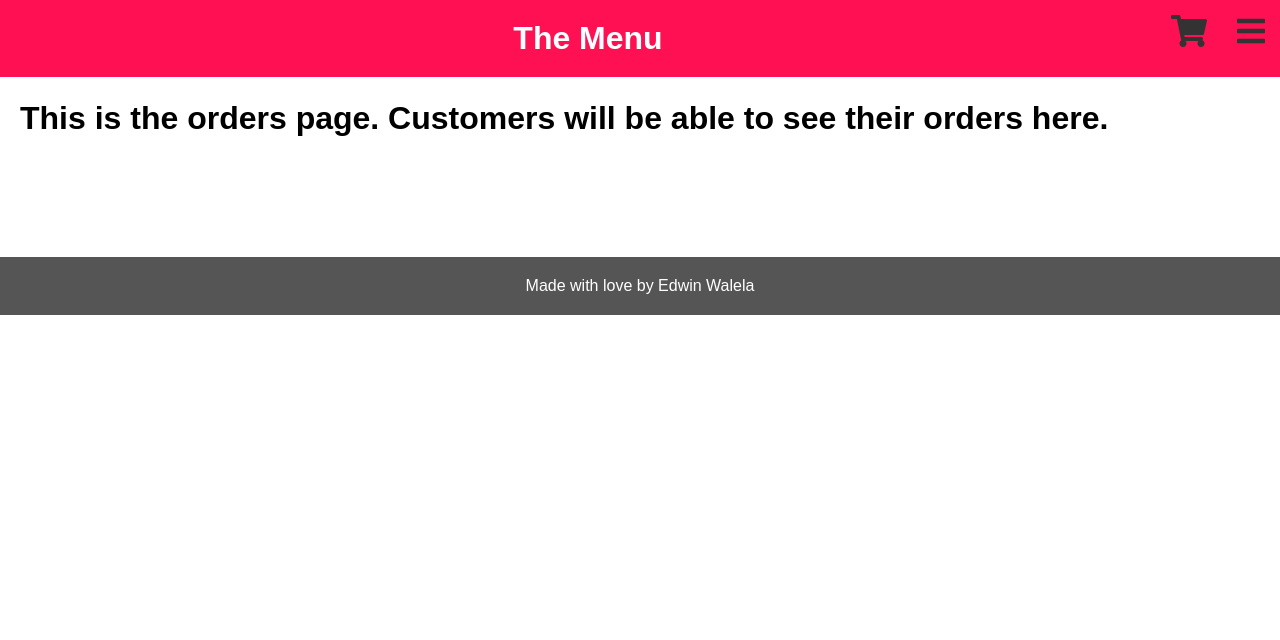
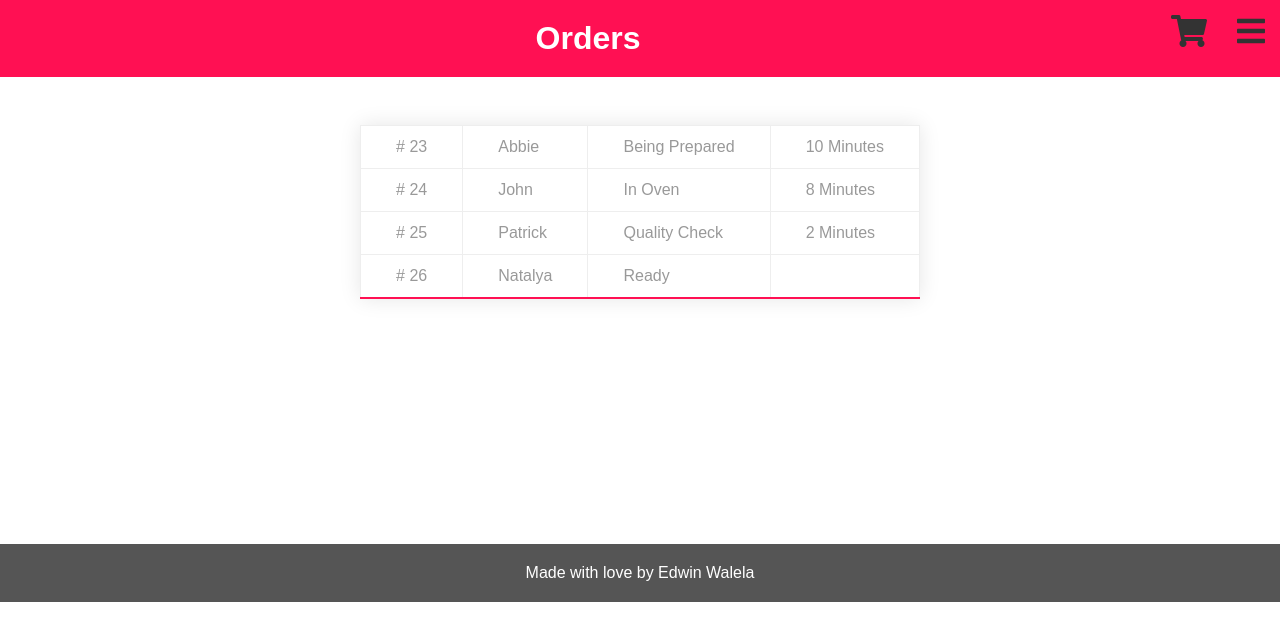
Before and after one commit to EdwinWalela/restaurant-manager, a React (Create React App) app in the folder client/: page /orders in a window 1280 px wide. Shown: the top 640 px of the page. Built offline with nearby package versions, Linux system fonts and the light colour scheme.

Commit message:
orderComponent

```diff
--- a/client/src/App.css
+++ b/client/src/App.css
@@ -8,6 +8,8 @@
 a{
     color:inherit;
 }
+
+
 
 li{
     list-style-type: circle;
--- a/client/src/App.js
+++ b/client/src/App.js
@@ -115,11 +115,12 @@ class App extends Component {
                                 userOrderDisplay = {this.state.userOrderDisplay}
                             />
                     } />
-                    <Footer />
                 </div>
+                <Footer />
             </Router>
         )
     }
 }
 
+
 export default App;
--- a/client/src/components/layout/Footer.js
+++ b/client/src/components/layout/Footer.js
@@ -9,7 +9,7 @@ function Footer() {
 }
 
 const footerStyle = {
-    marginTop: '100px',
+    marginTop: '200px',
     textAlign:'center',
     background:'#555',
     padding:'20px',
--- a/client/src/components/orders/OrdersPage.js
+++ b/client/src/components/orders/OrdersPage.js
@@ -2,21 +2,21 @@ import React from 'react'
 import PropTypes from 'prop-types'
 
 import Header from '../layout/Header';
+import OrdersTable from './OrdersTable';
 
 function OrdersPage(props) {
     return (
         <React.Fragment>
             <Header
-
                 userOrder={props.userOrder}
                 handleUserOrderDisplay={props.handleUserOrderDisplay}
                 handleNavigationDisplay={props.handleNavigationDisplay}
                 userOrderDisplay={props.userOrderDisplay}
                 navigationDisplay={props.navigationDisplay}
-                title="The Menu"
+                title="Orders"
             />
             <div style={wrapperStyle}>
-                <h1>This is the orders page. Customers will be able to see their orders here.</h1>
+                <OrdersTable orders={props.orders}/>
             </div>
         </React.Fragment>
     )
@@ -35,7 +35,7 @@ OrdersPage.propTypes = {
     orders:PropTypes.arrayOf(PropTypes.shape({
         id:PropTypes.number,
         number:PropTypes.number,
-        name:PropTypes.string,
+        user:PropTypes.string,
         status:PropTypes.number
     })).isRequired,
 }
--- /dev/null
+++ b/client/src/components/orders/OrdersTable.js
@@ -0,0 +1,77 @@
+import React from 'react'
+import PropTypes from 'prop-types'
+
+function OrdersTable(props) {
+    // Filter out pending orders
+    let orders = props.orders.filter(order=>{
+        return order.status !== 0;
+    })
+    // Set order ETA
+    orders = orders.map(order=>{
+        if(order.status === 0){
+            order.status = "Pending"
+            order.eta = 0;
+            return order
+        }else if(order.status === 1){
+            order.status = "Being Prepared"
+            order.eta = 10;
+            return order
+        }else if(order.status === 2){
+            order.status = "In Oven"
+            order.eta = 8;
+            return order;
+        }else if(order.status === 3){
+            order.status = "Quality Check"
+            order.eta = 2;
+            return order;
+        }else if(order.status === 4){
+            order.eta = 0;
+            order.status = "Ready"
+            return order;
+        }
+
+    })
+
+    return (
+        <React.Fragment>
+            <table style={tableStyle}>
+                <tbody>
+                    {orders.map(order=>(
+                        <tr key={order.id}>
+                            <td style={tableDataStyle}># {order.number}</td>
+                            <td style={tableDataStyle}>{order.user}</td>
+                            <td style={tableDataStyle}>{order.status}</td>
+                            <td style={tableDataStyle}>{order.eta != 0 ? `${order.eta} minutes` :'' }</td>
+                        </tr>
+                    ))}
+                </tbody>
+            </table>
+        </React.Fragment>
+    )
+}
+
+const tableStyle = {
+    margin: '25px auto',
+    borderCollapse: 'collapse',
+    border: '1px solid #eee',
+    borderBottom:'2px solid #FF1053',
+    boxShadow: '0px 0px 20px rgba(0,0,0,0.10)'
+}
+
+const tableDataStyle = {
+    color: '#999',
+    textTransform:'capitalize',
+    border: '1px solid #eee',
+    padding: '12px 35px',
+    borderCollapse: 'collapse'
+}
+
+OrdersTable.propTypes = {
+    orders:PropTypes.arrayOf(PropTypes.shape({
+        id:PropTypes.number,
+        user:PropTypes.string,
+        status:PropTypes.number
+    })).isRequired
+}
+
+export default OrdersTable
--- a/client/src/data.js
+++ b/client/src/data.js
@@ -46,25 +46,25 @@ module.exports = {
             {
                 number:23,
                 id:2,
-                user:'edwin',
+                user:'abbie',
                 status:1
             },
             {
                 number:24,
                 id:3,
-                user:'edwin',
+                user:'john',
                 status:2
             },
             {
                 number:25,
-                id:1,
-                user:'edwin',
+                id:4,
+                user:'patrick',
                 status:3
             },
             {
                 number:26,
-                id:1,
-                user:'edwin',
+                id:5,
+                user:'natalya',
                 status:4
             }
     ]
```
